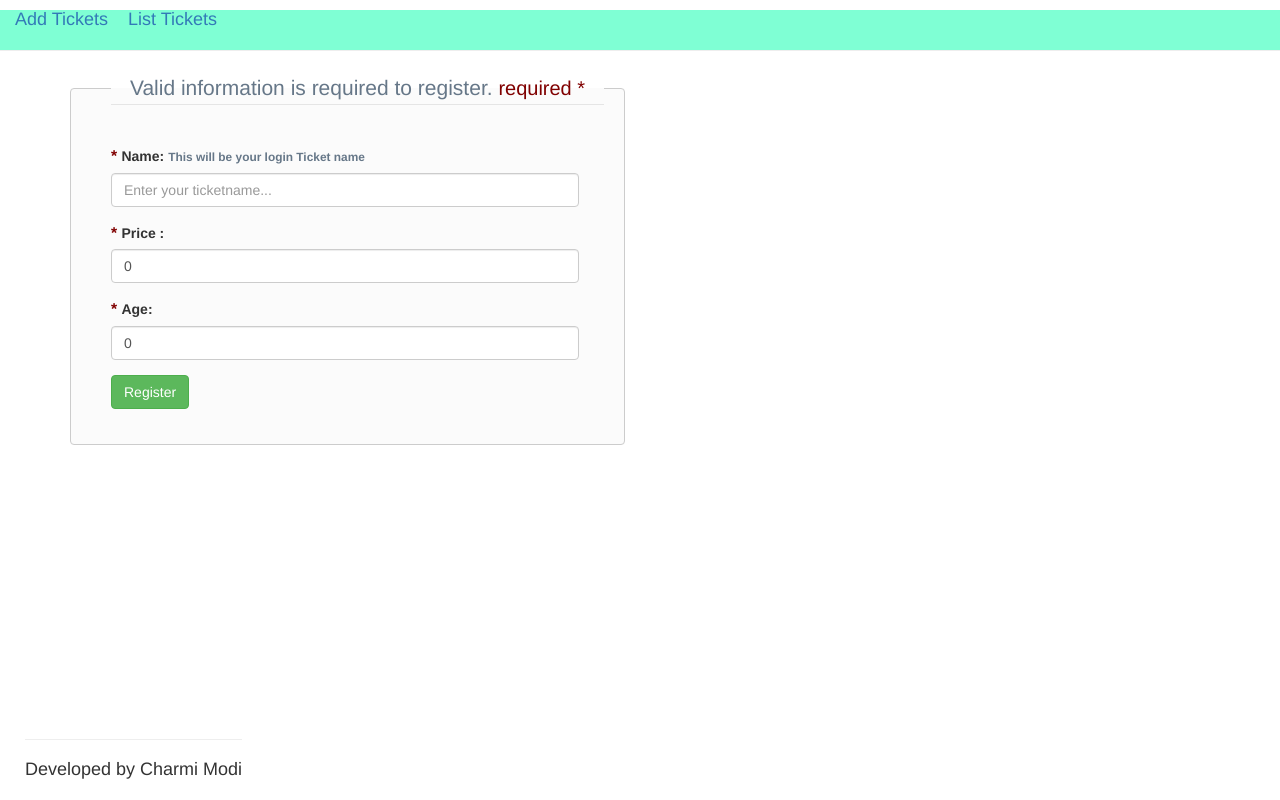
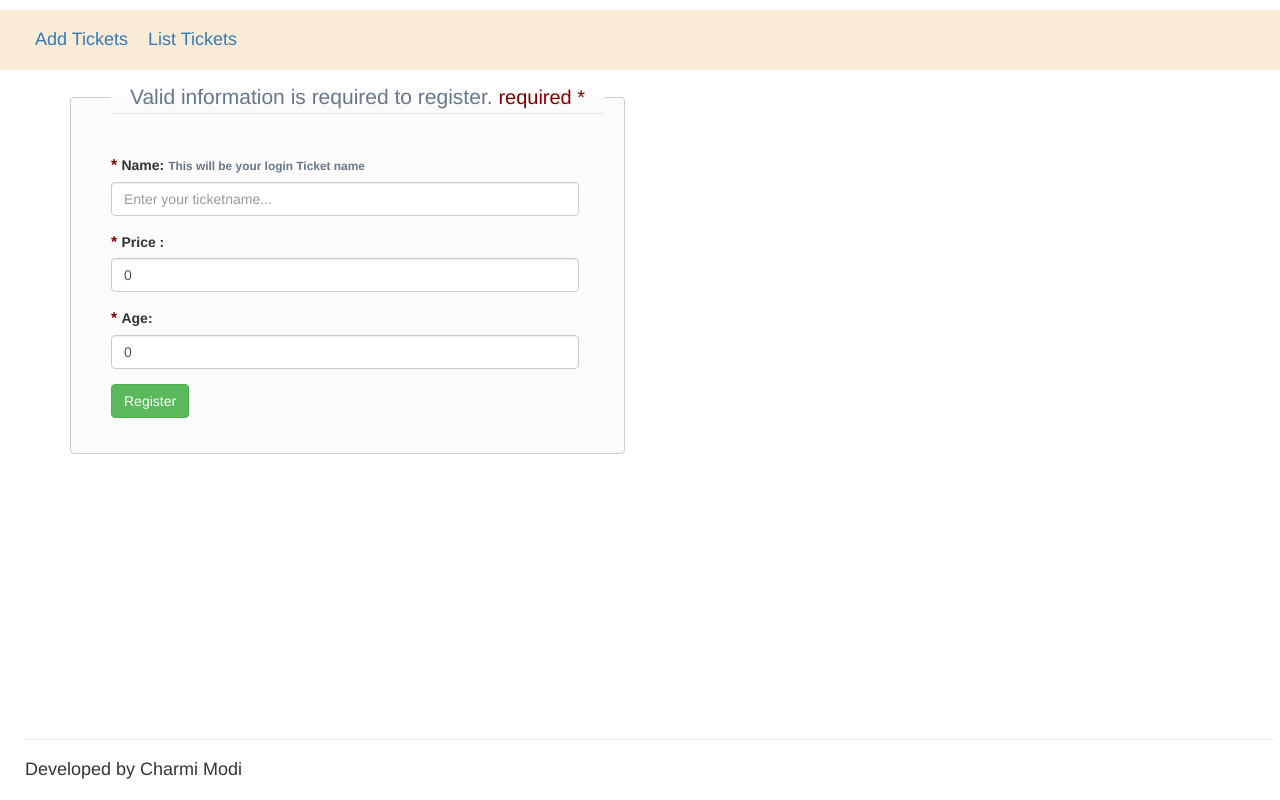
Before and after one commit to charmimodi556/ticket-angular, an Angular app: page /ticketregister in a window 1280 px wide. Built offline with nearby package versions, Linux system fonts and the light colour scheme.

Commit message:
Changes in Header

```diff
--- a/src/app/delete-update/delete-update.component.html
+++ b/src/app/delete-update/delete-update.component.html
@@ -9,7 +9,7 @@
 <div class="container">
     <div class="row col-md-7 col-md-offset-3 custyle">
     <hr>
-    <table frame="box"  class="table table-striped custab">
+    <table frame="box" class="table table-striped custab">
     <thead>
         <tr>
             <th class="text-center" [width]="100">Id</th>
--- a/src/app/footer/footer.component.css
+++ b/src/app/footer/footer.component.css
@@ -0,0 +1,11 @@
+body{
+    margin: 0;
+  }
+  .footer {
+    position: fixed;
+    overflow: hidden;
+    right: 0;
+    bottom: 0;
+    left: 0;
+    z-index: 9999;
+   }
--- a/src/app/footer/footer.component.html
+++ b/src/app/footer/footer.component.html
@@ -1,4 +1,2 @@
-<footer>
-<h4 style="margin-left: 15px; position: absolute; bottom:0;  padding: 10px;">
-<hr> Developed by Charmi Modi</h4>
-</footer>
+<h4 style="margin-left: 15px; position:fixed; bottom:0;  padding: 10px;">
+     <hr style="width: 1250px;">Developed by Charmi Modi</h4>
--- a/src/app/header/header.component.html
+++ b/src/app/header/header.component.html
@@ -1,5 +1,4 @@
 
-<h4 style="background-color:aquamarine;"><a style="margin-left: 15px;" href="http://localhost:4200/ticketregister">Add Tickets</a>
-    <a style="margin-left: 20px;" href="http://localhost:4200/delete">List Tickets</a>
-<hr>
+<h4 style="background-color:antiquewhite; padding: 20px"><a style="margin-left: 15px;" href="http://localhost:4200/ticketregister">Add Tickets</a>
+    <a style="margin-left: 20px; position:absolute;" href="http://localhost:4200/delete">List Tickets</a>
 </h4>
--- a/src/app/ticket/ticket.component.html
+++ b/src/app/ticket/ticket.component.html
@@ -2,10 +2,6 @@
 <script src="//maxcdn.bootstrapcdn.com/bootstrap/3.3.0/js/bootstrap.min.js"></script>
 <script src="//code.jquery.com/jquery-1.11.1.min.js"></script>
 <!------ Include the above in your HEAD tag ---------->
-
-<div style="text-align: center ">
-    <h1>{{message}}</h1>
-</div>
 
 <div class="container">
     <div class="row">
@@ -41,7 +37,14 @@
                 </fieldset>
             </form><!-- ends register form -->
             <!-- second for to fiter user-->
+
+            <div>
+                <h3>{{message}}</h3>
+            </div>
+
         </div><!-- ends col-6 -->
+
+
 
     </div>
 </div>
```
